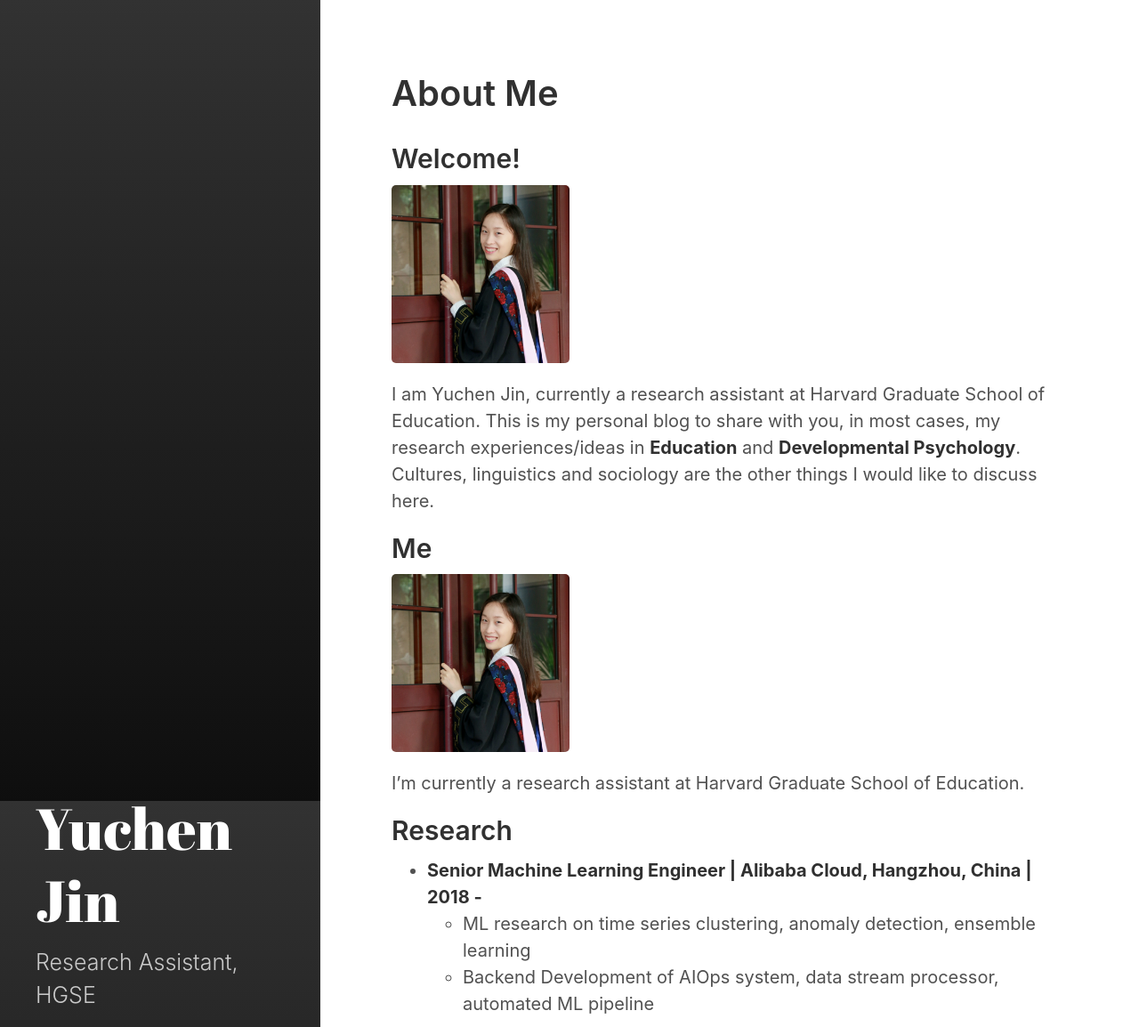
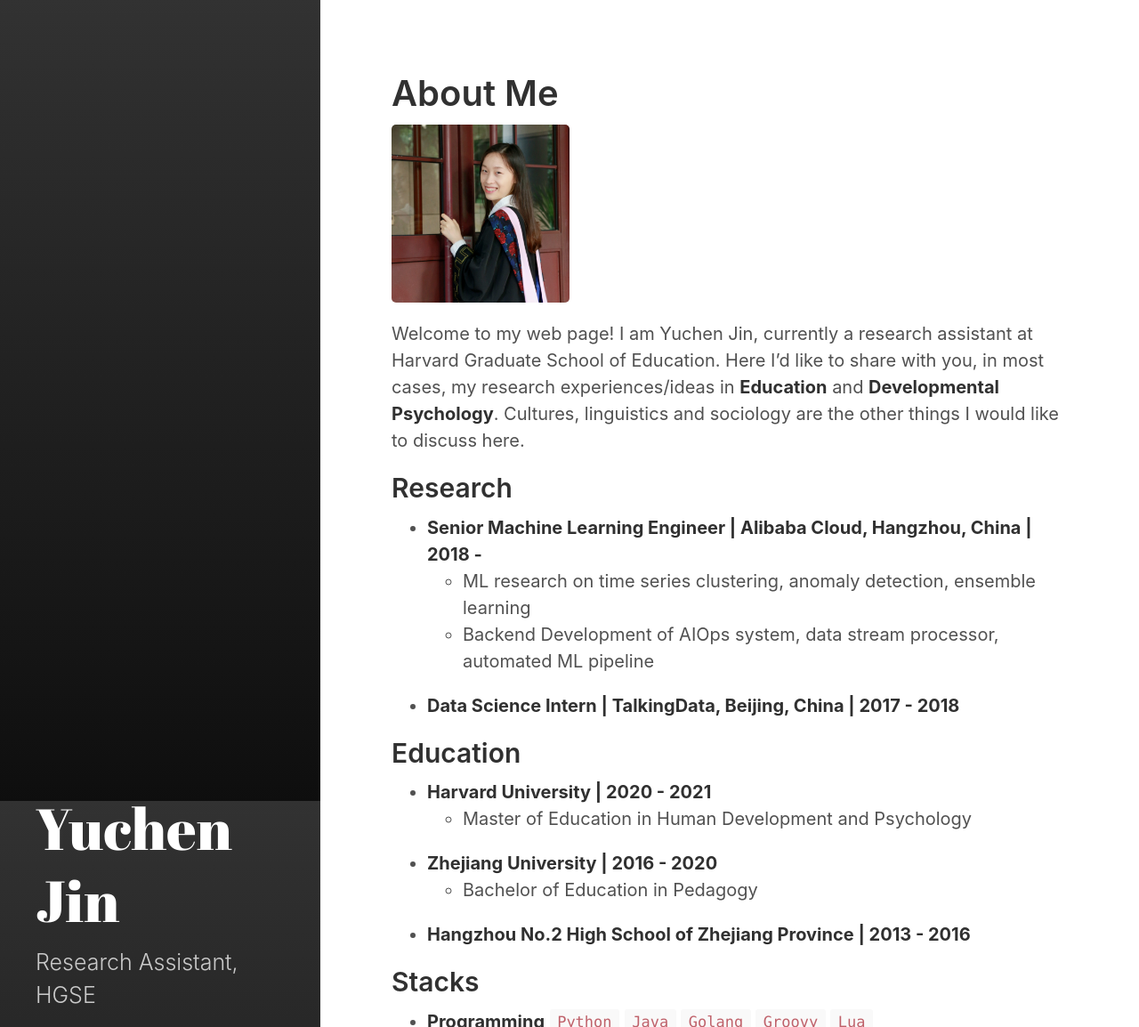
Before and after one commit to Regenchen/Regenchen.github.io, a Jekyll site: the page built from index.md, in a window 1280 px wide and 1400 px high, cut to the strip 0-1154 px from the top of the window. Shown: the whole strip at 89% size. Built offline with Jekyll 4.4.1, drawn with Linux system fonts in a browser that asks for light colours.

Commit message:
Update index.md

```diff
--- a/index.md
+++ b/index.md
@@ -3,14 +3,9 @@
 title: About Me
 ---
 
-## Welcome!
 <img src="https://raw.githubusercontent.com/Regenchen/Regenchen.github.io/master/assets/me.jpeg" width="200" height="200">
-I am Yuchen Jin, currently a research assistant at Harvard Graduate School of Education. This is my personal blog to share with you, in most cases, my research experiences/ideas in **Education** and **Developmental Psychology**. Cultures, linguistics and sociology are the other things I would like to discuss here.
+Welcome to my web page! I am Yuchen Jin, currently a research assistant at Harvard Graduate School of Education. Here I'd like to share with you, in most cases, my research experiences/ideas in **Education** and **Developmental Psychology**. Cultures, linguistics and sociology are the other things I would like to discuss here.
 
-
-## Me
-<img src="https://raw.githubusercontent.com/Regenchen/Regenchen.github.io/master/assets/me.jpeg" width="200" height="200">
-I'm currently a research assistant at Harvard Graduate School of Education.
 
 ## Research
 
```
